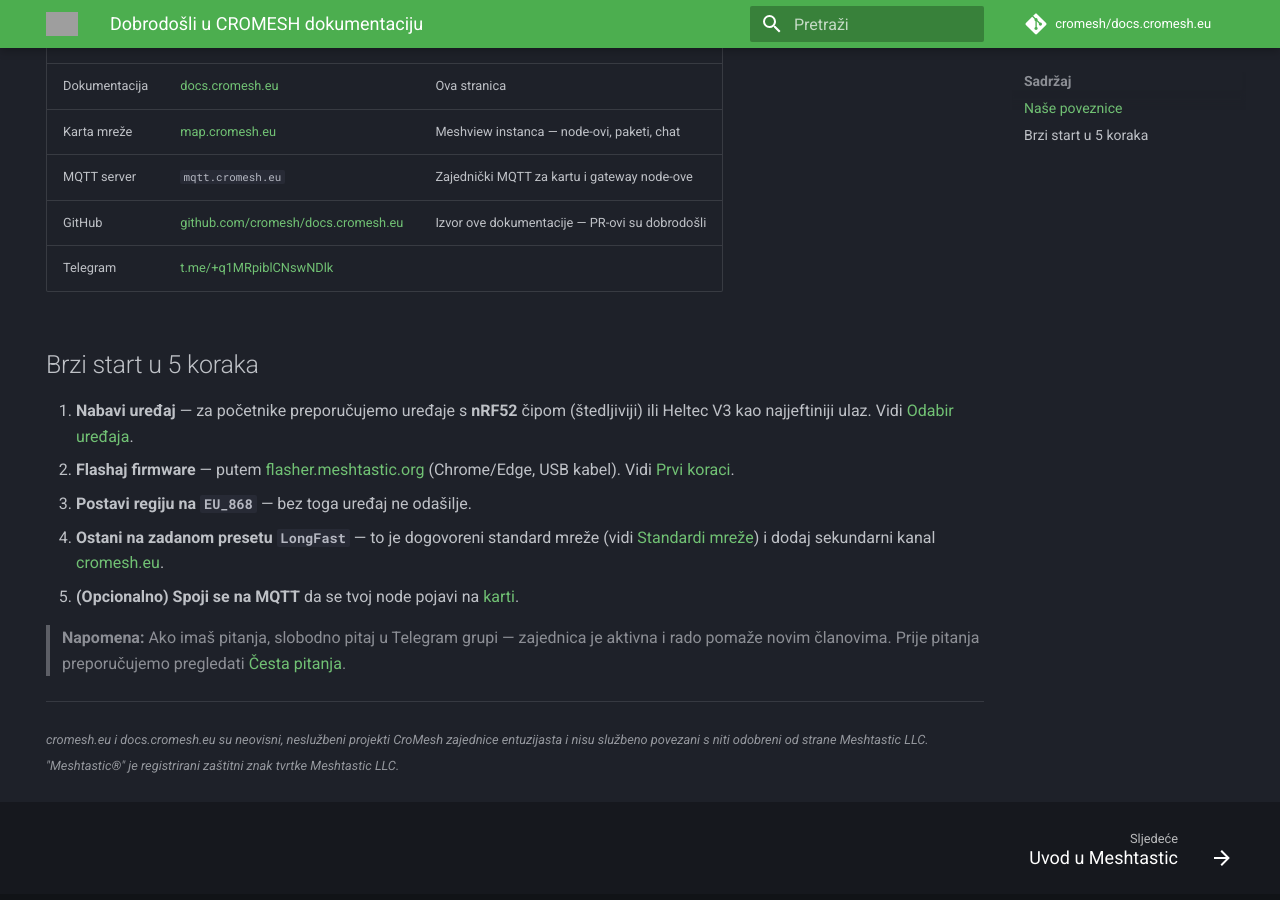
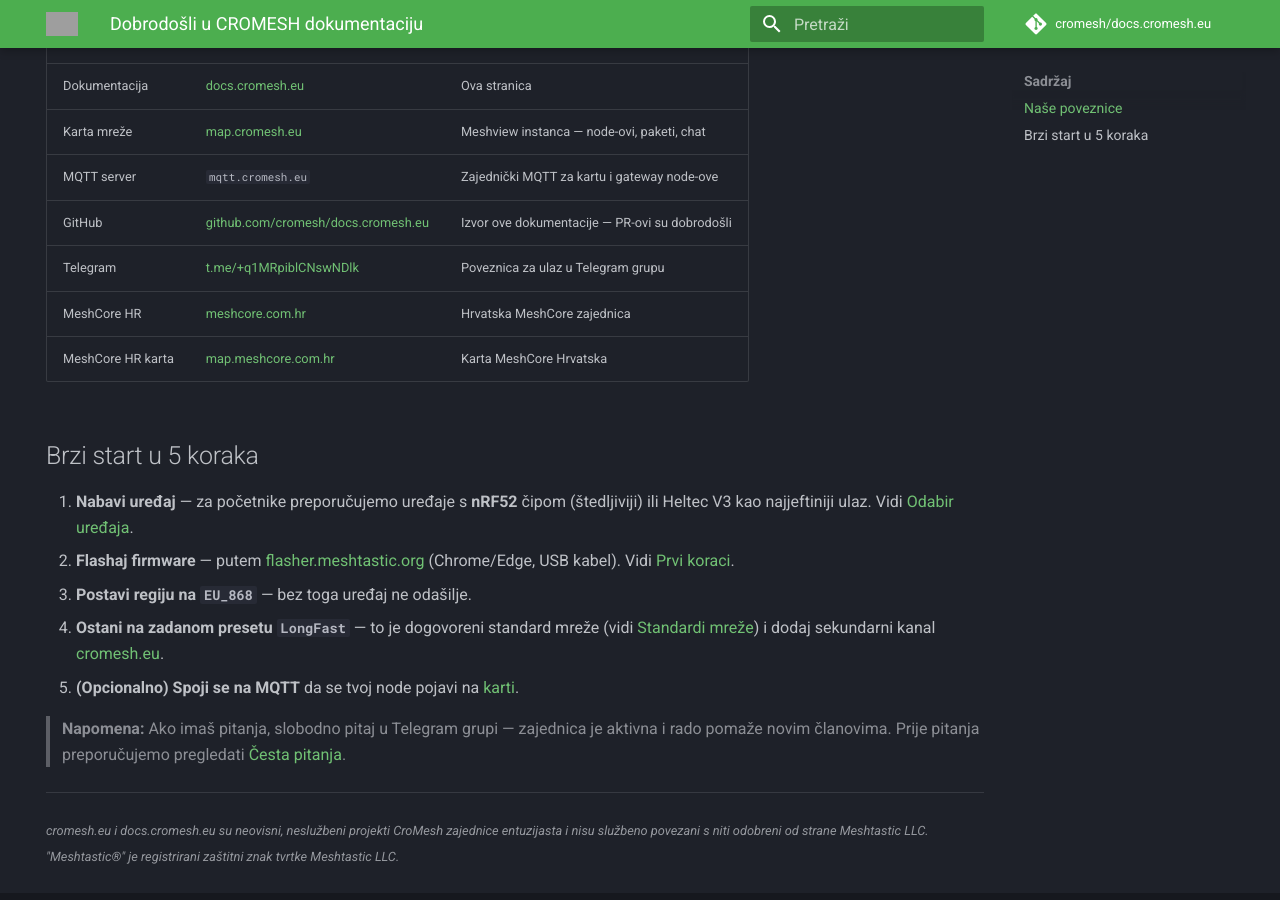
Before and after one commit to cromesh/docs.cromesh.eu, an MkDocs documentation site: the page built from docs/index.md, in a window 1280 px wide and 900 px high, scrolled down 978 px. Built offline with MkDocs 1.6.1 and Material for MkDocs 9.7.7, drawn with Linux system fonts in a browser that asks for light colours; emoji names are drawn with the system emoji font; comment, search, counter and statistics services are not loaded; grey boxes are pictures that could not be loaded.

```diff
--- a/docs/index.md
+++ b/docs/index.md
@@ -69,7 +69,9 @@ decentraliziranu, off-grid LoRa mesh mrežu na području Republike Hrvatske. Mre
 | Karta mreže | [map.cromesh.eu](https://map.cromesh.eu) | Meshview instanca — node-ovi, paketi, chat |
 | MQTT server | `mqtt.cromesh.eu` | Zajednički MQTT za kartu i gateway node-ove |
 | GitHub | [github.com/cromesh/docs.cromesh.eu](https://github.com/cromesh/docs.cromesh.eu) | Izvor ove dokumentacije — PR-ovi su dobrodošli |
-| Telegram      | [t.me/+q1MRpiblCNswNDlk](https://t.me/+q1MRpiblCNswNDlk)
+| Telegram | [t.me/+q1MRpiblCNswNDlk](https://t.me/+q1MRpiblCNswNDlk) | Poveznica za ulaz u Telegram grupu |
+| MeshCore HR | [meshcore.com.hr](https://meshcore.com.hr/) | Hrvatska MeshCore zajednica |
+| MeshCore HR karta | [map.meshcore.com.hr](https://map.meshcore.com.hr/) | Karta MeshCore Hrvatska |
 
 ## Brzi start u 5 koraka
 
```
Also changed, not shown: README.md (+10 -2 lines).
